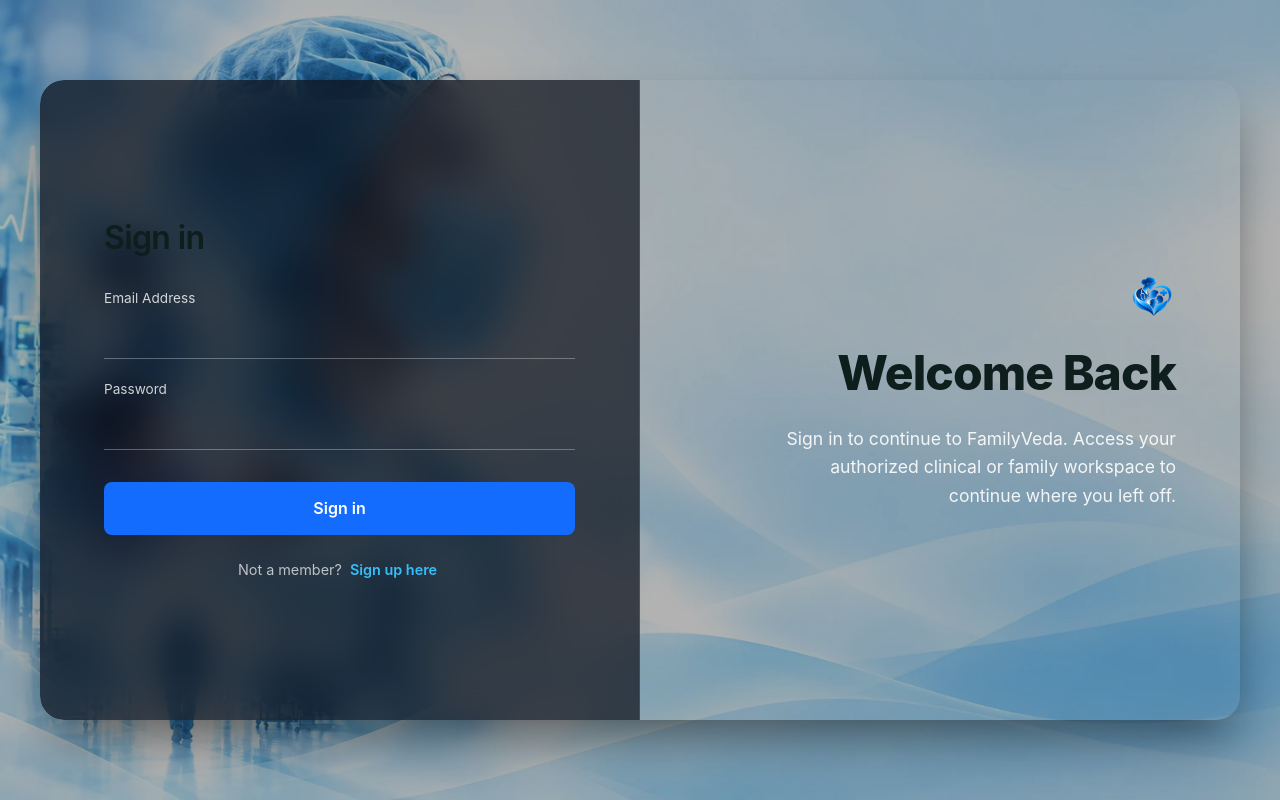
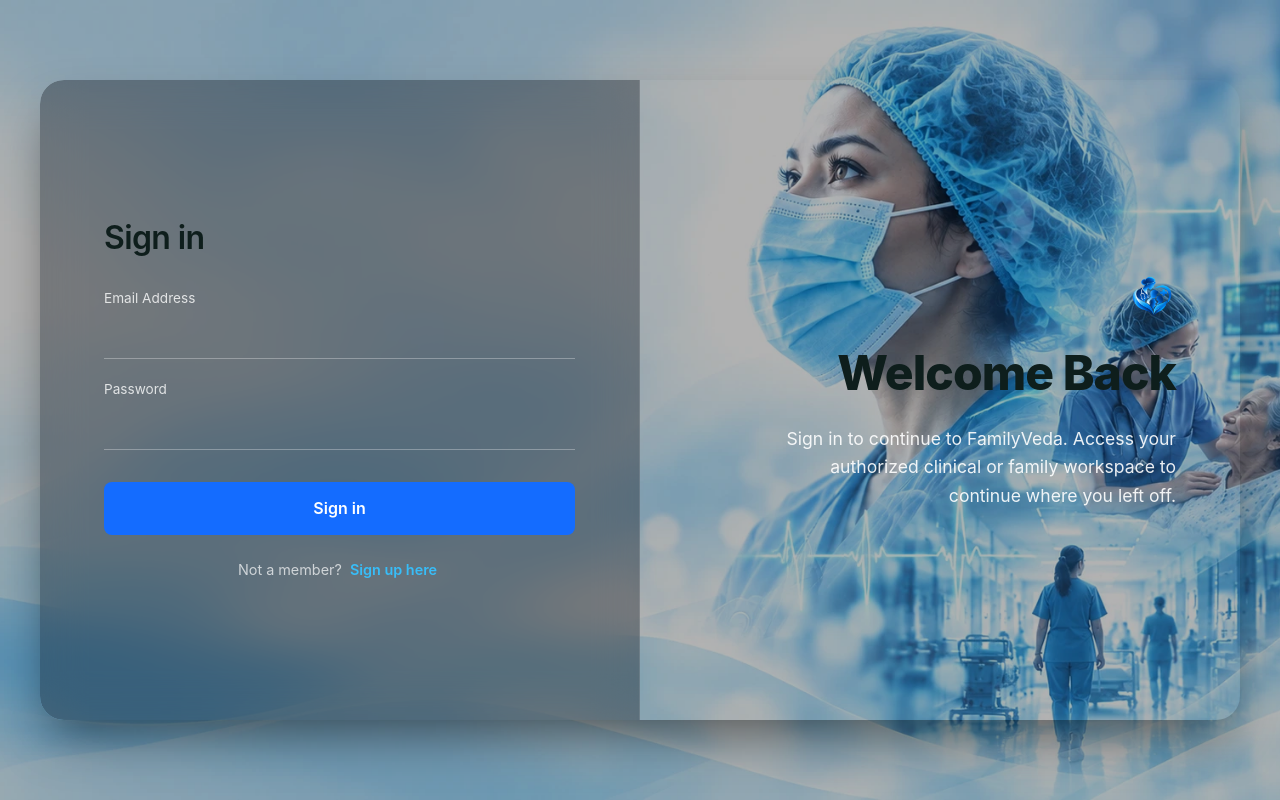
Before and after one commit to sahansbandara/Family-Veda-SEF-Project, a React (Vite) app in the folder web/: page /login in a window 1280 px wide. Built offline with nearby package versions, Linux system fonts and the light colour scheme; no server answers.

Commit message:
style(s1): increase glass transparency and swap bg images

```diff
--- a/web/src/pages/auth/AuthPage.tsx
+++ b/web/src/pages/auth/AuthPage.tsx
@@ -121,7 +121,7 @@ export function AuthPage() {
     }
   }
 
-  const bgImage = mode === 'login' ? loginBg : registerBg
+  const bgImage = mode === 'login' ? registerBg : loginBg
 
   return (
     <main aria-label={mode === 'login' ? 'Sign in' : 'Create account'}
--- a/web/src/styles/commercial-auth.css
+++ b/web/src/styles/commercial-auth.css
@@ -49,7 +49,7 @@
   width: 50%;
   height: 100%;
   /* Liquid glass look */
-  background: rgba(10, 15, 25, 0.7);
+  background: rgba(10, 15, 25, 0.35);
   backdrop-filter: blur(20px);
   -webkit-backdrop-filter: blur(20px);
   border-left: 1px solid rgba(255, 255, 255, 0.1);
```
